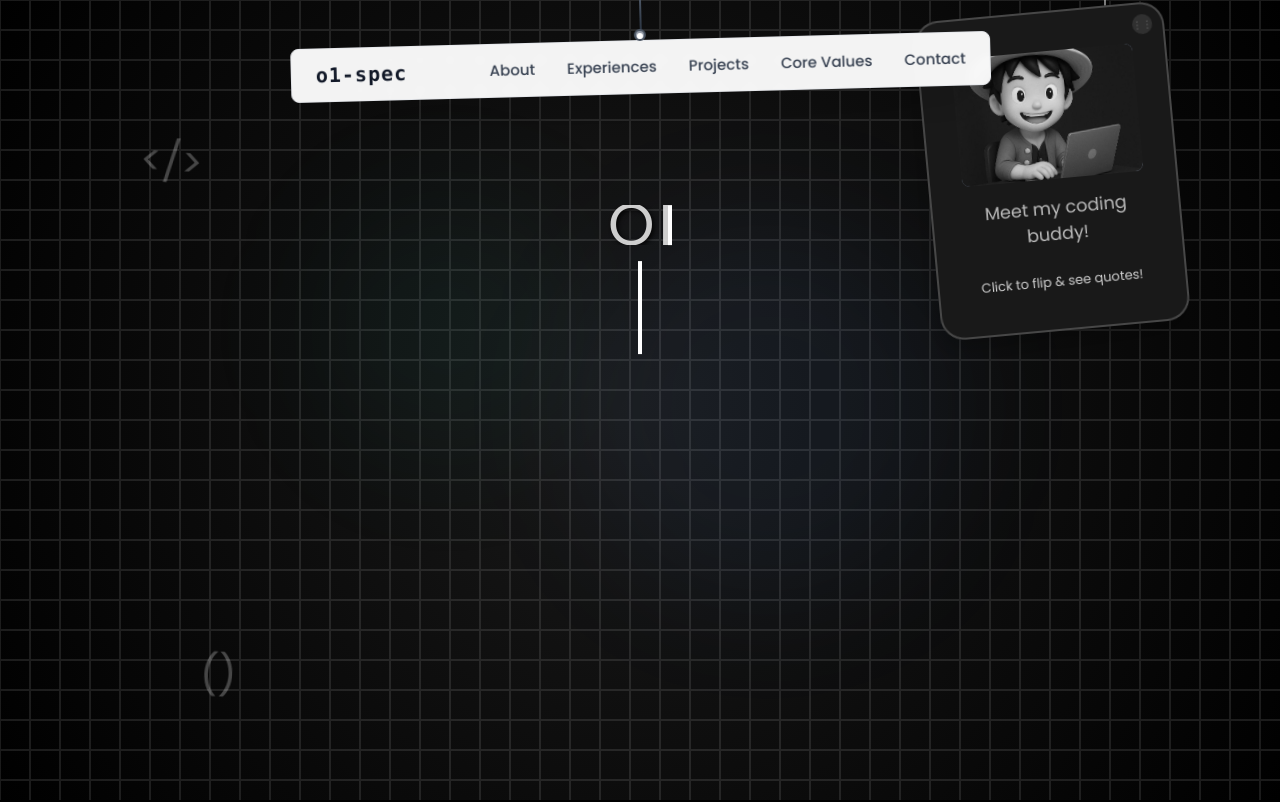
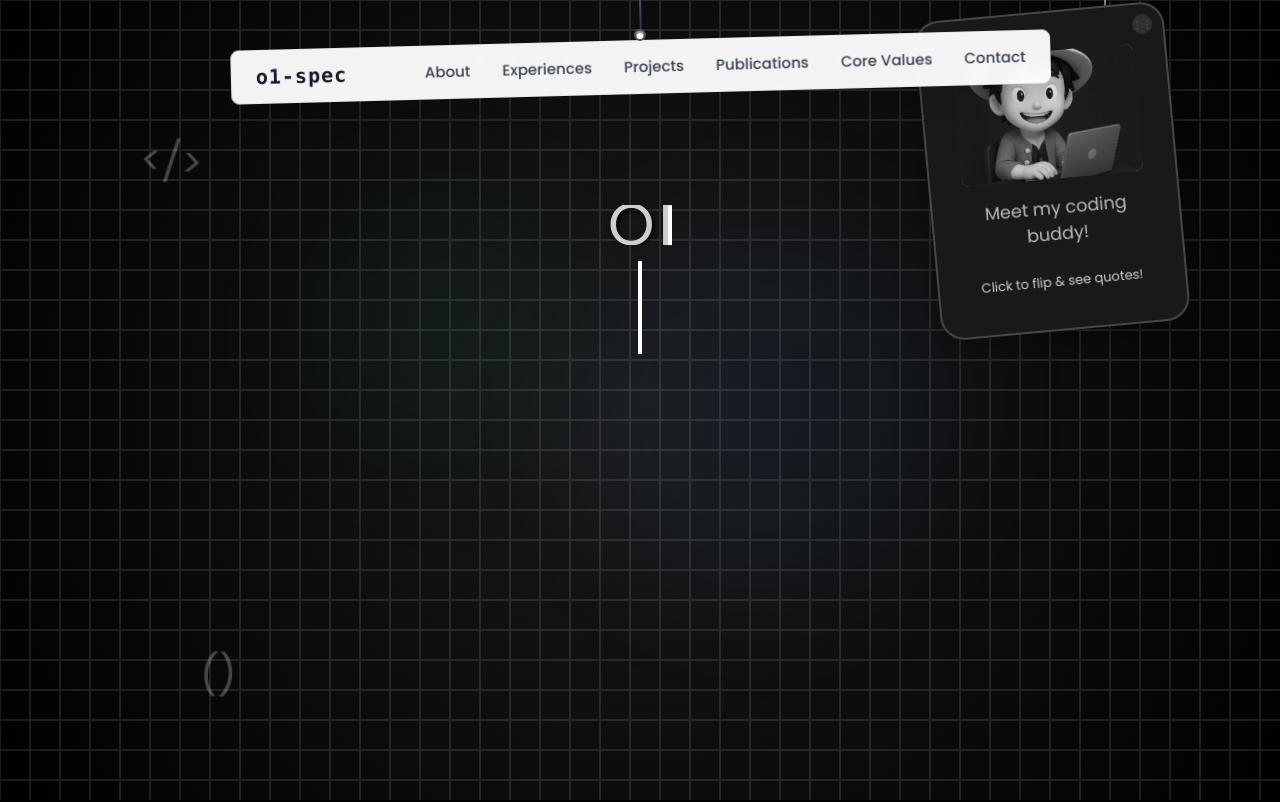
Before and after one commit to o1-spec/portfolio-revamp, a Next.js app: page / in a window 1280 px wide. Shown: the top 802 px of the page. Built offline with nearby package versions, Linux system fonts and the light colour scheme.

Commit message:
feat: add PublicationsSection component and integrate into homepage with navigation links and social icons

```diff
--- a/components/HeroSection.jsx
+++ b/components/HeroSection.jsx
@@ -117,6 +117,18 @@ const HeroSectionWithArrow = () => {
     return `translate(${deltaX}px, ${deltaY}px) rotate(${deltaX * 0.1}deg)`;
   };
 
+const MediumIcon = ({ size = 18, ...props }) => (
+  <svg
+    viewBox="0 0 24 24"
+    width={size}
+    height={size}
+    fill="currentColor"
+    {...props}
+  >
+    <path d="M13.54 12a6.8 6.8 0 01-6.77 6.82A6.8 6.8 0 010 12a6.8 6.8 0 016.77-6.82A6.8 6.8 0 0113.54 12zM20.96 12c0 3.54-1.51 6.42-3.38 6.42-1.87 0-3.39-2.88-3.39-6.42s1.52-6.42 3.39-6.42c1.87 0 3.38 2.88 3.38 6.42zM24 12c0 3.17-.53 5.75-1.19 5.75-.66 0-1.19-2.58-1.19-5.75s.53-5.75 1.19-5.75C23.47 6.25 24 8.83 24 12z" />
+  </svg>
+);
+
   const socialLinks = [
     {
       icon: Github,
@@ -129,6 +141,12 @@ const HeroSectionWithArrow = () => {
       label: "LinkedIn",
       href: "https://www.linkedin.com/in/oluwafemionadokun",
       color: "#0077b5",
+    },
+    {
+      icon: MediumIcon,
+      label: "Medium",
+      href: "https://medium.com/@oluwafemionadokun",
+      color: "#00ab6c",
     },
     {
       icon: Mail,
--- a/components/Nav.jsx
+++ b/components/Nav.jsx
@@ -33,6 +33,7 @@ export default function Nav() {
     { href: "#about", label: "About" },
     { href: "#Experiences", label: "Experiences" },
     { href: "#projects", label: "Projects" },
+    { href: "#publications", label: "Publications" },
     { href: "#core-values", label: "Core Values" },
     { href: "#contact", label: "Contact" },
   ];
@@ -54,7 +55,7 @@ export default function Nav() {
         />
 
         <div
-          className={`bg-white/95 backdrop-blur-sm rounded-lg shadow-2xl px-6 py-3 border border-gray-200 relative transition-all duration-1000 ease-out w-[700px] ${
+          className={`bg-white/95 backdrop-blur-sm rounded-lg shadow-2xl px-6 py-3 border border-gray-200 relative transition-all duration-1000 ease-out w-[820px] ${
             isVisible
               ? "translate-y-0 opacity-100 rotate-0"
               : "-translate-y-8 opacity-0 rotate-3"
--- /dev/null
+++ b/components/PublicationsSection.jsx
@@ -0,0 +1,145 @@
+"use client";
+
+import { useEffect, useState, useRef } from "react";
+import { BookOpen, ExternalLink } from "lucide-react";
+import { motion } from "framer-motion";
+
+const articles = [
+  {
+    title: "Telemetry Systems: Understanding What Your Background Jobs Are Trying to Tell You",
+    description: "A Dead Letter Queue can tell you that a job failed. However, a robust telemetry system goes further, helping you understand failure patterns and worker performance in real time.",
+    date: "July 18, 2026",
+    readTime: "4 min read",
+    tech: ["Telemetry", "Background Jobs", "BullMQ", "Observability"],
+    link: "https://medium.com/@oluwafemionadokun",
+  },
+  {
+    title: "Why Retries Are Not Enough: The Role of Dead Letter Queues in Reliable Systems",
+    description: "A customer places an order on an e-commerce platform. Behind the scenes, retries attempt to recover from failures, but when those reach their limits, Dead Letter Queues act as the ultimate safety net.",
+    date: "June 6, 2026",
+    readTime: "5 min read",
+    tech: ["Distributed Systems", "DLQ", "Error Handling", "System Design"],
+    link: "https://medium.com/@oluwafemionadokun",
+  },
+];
+
+export default function PublicationsSection() {
+  const [isVisible, setIsVisible] = useState(false);
+  const sectionRef = useRef(null);
+
+  useEffect(() => {
+    const observer = new IntersectionObserver(
+      ([entry]) => {
+        if (entry.isIntersecting) {
+          setIsVisible(true);
+        }
+      },
+      { threshold: 0.1 }
+    );
+
+    if (sectionRef.current) {
+      observer.observe(sectionRef.current);
+    }
+
+    return () => observer.disconnect();
+  }, []);
+
+  return (
+    <section
+      ref={sectionRef}
+      id="publications"
+      className="py-16 sm:py-24 lg:py-32 px-4 sm:px-6 lg:px-8 bg-gradient-to-b from-slate-900 to-black relative overflow-hidden"
+    >
+      {/* Background decorations */}
+      <div className="absolute inset-0 bg-[linear-gradient(rgba(255,255,255,0.015)_1px,transparent_1px),linear-gradient(90deg,rgba(255,255,255,0.015)_1px,transparent_1px)] bg-[size:40px_40px] pointer-events-none" />
+
+      <div className="max-w-6xl mx-auto relative z-10">
+        {/* Section Header */}
+        <div
+          className="text-center mb-12 sm:mb-16 lg:mb-20"
+          style={{
+            opacity: isVisible ? 1 : 0,
+            transform: isVisible ? "translateY(0)" : "translateY(30px)",
+            transition: "all 0.8s cubic-bezier(0.25, 0.46, 0.45, 0.94)",
+          }}
+        >
+          <div className="inline-flex items-center gap-2 mb-4 bg-purple-500/10 border border-purple-500/20 px-3 py-1 rounded-full text-purple-400 font-mono text-xs sm:text-sm uppercase tracking-wider">
+            <BookOpen size={14} />
+            Technical Writing
+          </div>
+
+          <h2 className="text-3xl sm:text-4xl md:text-5xl font-bold text-white mb-4 tracking-tight">
+            Articles &{" "}
+            <span className="text-transparent bg-clip-text bg-gradient-to-r from-purple-400 to-pink-400">
+              Publications
+            </span>
+          </h2>
+
+          <p className="text-gray-400 text-sm sm:text-base lg:text-lg max-w-2xl mx-auto leading-relaxed">
+            Writing about backend scalability, queue-based background workflows, system design, and caching strategies.
+          </p>
+        </div>
+
+        {/* Articles Grid */}
+        <div className="grid grid-cols-1 md:grid-cols-2 gap-6 lg:gap-8 max-w-4xl mx-auto">
+          {articles.map((article, index) => (
+            <motion.a
+              key={index}
+              href={article.link}
+              target="_blank"
+              rel="noopener noreferrer"
+              className="group relative bg-white/5 backdrop-blur-sm border border-slate-700/50 rounded-xl p-6 sm:p-8 hover:border-purple-500/50 transition-all duration-300 hover:transform hover:-translate-y-2 hover:shadow-xl hover:shadow-purple-500/15 flex flex-col min-h-[320px]"
+              style={{
+                opacity: isVisible ? 1 : 0,
+                transform: isVisible ? "translateY(0)" : "translateY(40px)",
+                transition: "all 0.8s cubic-bezier(0.25, 0.46, 0.45, 0.94)",
+                transitionDelay: `${index * 0.15}s`,
+              }}
+              whileHover={{ scale: 1.02 }}
+            >
+              {/* Meta Info */}
+              <div className="flex items-center justify-between mb-4 text-xs font-mono text-gray-400">
+                <span>{article.date}</span>
+                <span className="bg-purple-500/10 px-2 py-0.5 rounded text-purple-300">
+                  {article.readTime}
+                </span>
+              </div>
+
+              {/* Title */}
+              <h3 className="text-lg sm:text-xl font-bold text-white mb-3 group-hover:text-transparent group-hover:bg-clip-text group-hover:bg-gradient-to-r group-hover:from-purple-400 group-hover:to-pink-400 transition-colors duration-300 leading-snug">
+                {article.title}
+              </h3>
+
+              {/* Description */}
+              <p className="text-gray-400 text-sm sm:text-[15px] leading-relaxed mb-6 group-hover:text-gray-300 transition-colors duration-300 flex-grow">
+                {article.description}
+              </p>
+
+              {/* Footer / Tech tags & icon */}
+              <div className="mt-auto pt-4 border-t border-white/5 flex flex-col gap-4">
+                <div className="flex flex-wrap gap-1.5">
+                  {article.tech.map((tag, tagIndex) => (
+                    <span
+                      key={tagIndex}
+                      className="text-[11px] font-mono text-gray-400 bg-slate-800/65 border border-slate-700/40 rounded px-2 py-0.5"
+                    >
+                      {tag}
+                    </span>
+                  ))}
+                </div>
+
+                <div className="flex items-center gap-1.5 text-xs font-semibold text-purple-400 group-hover:text-purple-300 transition-colors duration-300 font-mono self-start">
+                  Read on Medium
+                  <ExternalLink size={12} className="transform group-hover:translate-x-0.5 group-hover:-translate-y-0.5 transition-transform duration-300" />
+                </div>
+              </div>
+
+              {/* Hover highlight border */}
+              <div className="absolute inset-0 border border-purple-500/0 group-hover:border-purple-500/20 rounded-xl pointer-events-none transition-colors duration-300" />
+            </motion.a>
+          ))}
+        </div>
+      </div>
+    </section>
+  );
+}
--- a/section/Homepage.jsx
+++ b/section/Homepage.jsx
@@ -9,6 +9,7 @@ import CoreValues from "@/components/CoreValues";
 import AnimatedBackground from "@/components/WhiteGrid";
 import ProjectsSection from "@/components/ProjectsSection";
 import NoteworthyProjects from "@/components/NoteworthyProjects";
+import PublicationsSection from "@/components/PublicationsSection";
 
 function Homepage() {
   return (
@@ -25,6 +26,9 @@ function Homepage() {
         <ProjectsSection />
         <NoteworthyProjects />
       </div>
+      <div id="publications">
+        <PublicationsSection />
+      </div>
       <div id="core-values">
         <CoreValues />
       </div>
```
